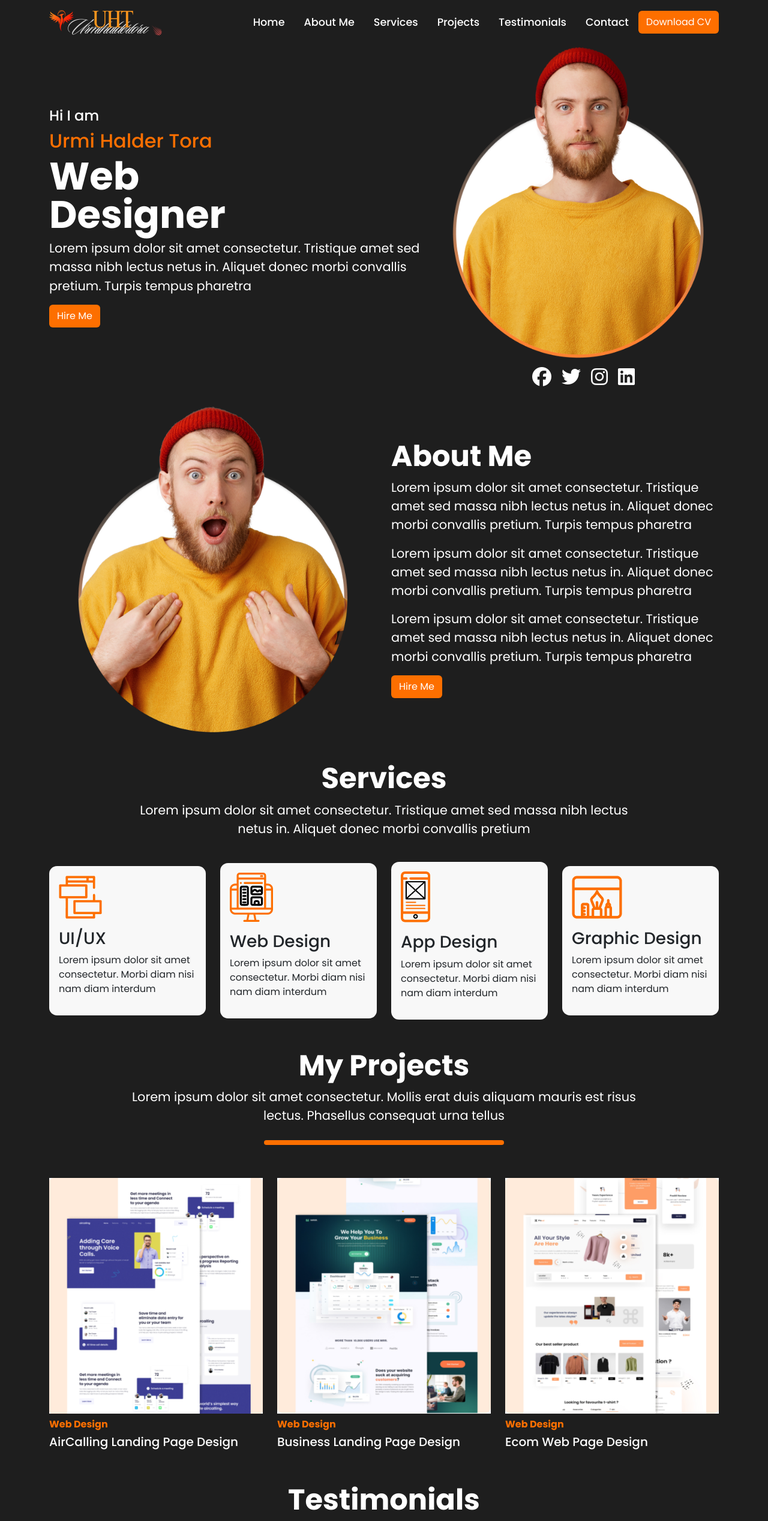
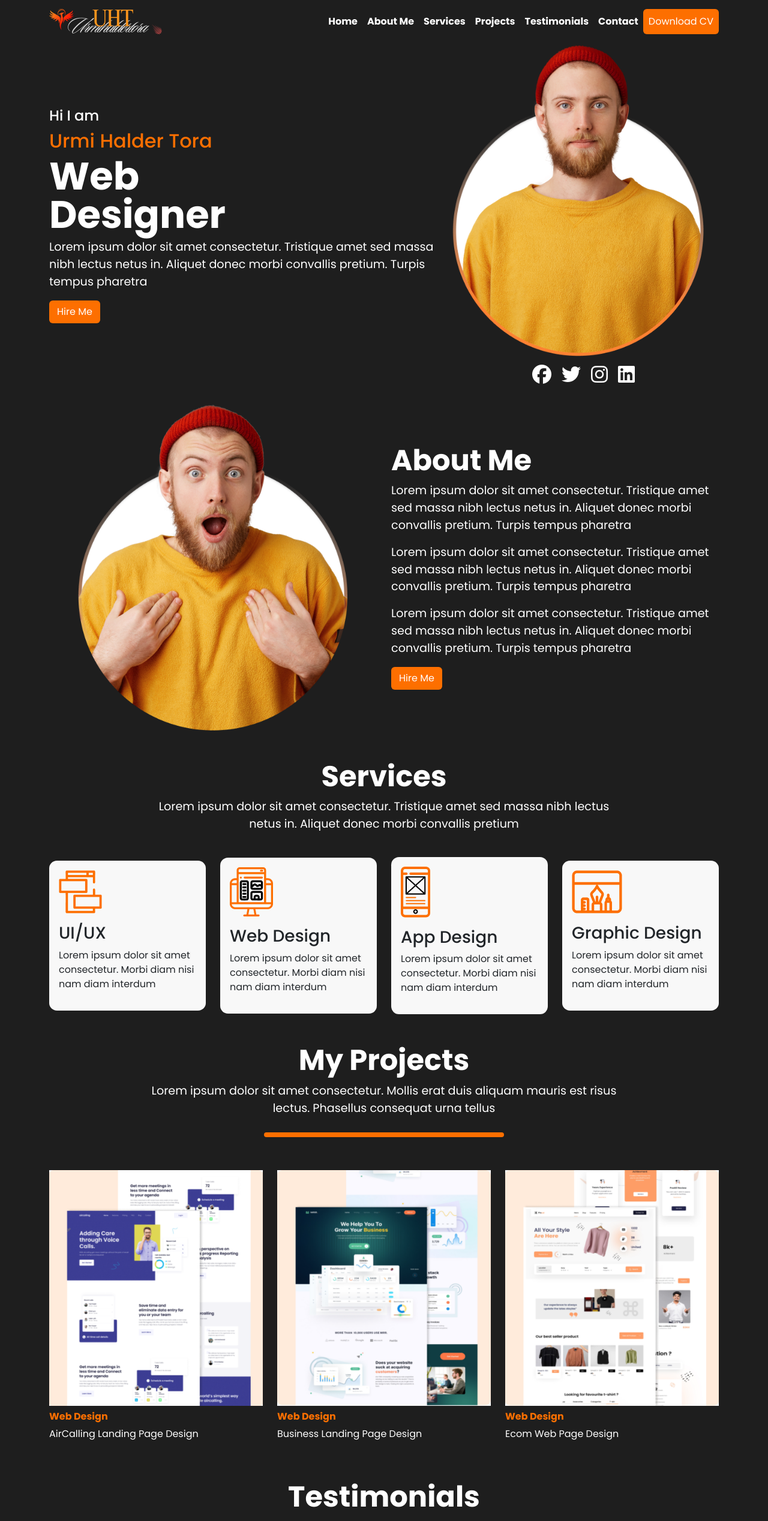
Before and after one commit to fireflyurmi/coder, a plain HTML site: page index.html in a window 1280 px wide. Shown: the top 2536 px of the page at 60% size. Drawn offline with Linux system fonts and the light colour scheme.

Commit message:
first commit

```diff
--- a/index.html
+++ b/index.html
@@ -28,25 +28,25 @@
           <div class="collapse navbar-collapse" id="navbarSupportedContent">
             <ul class="navbar-nav ms-auto mb-2 mb-lg-0">
               <li class="nav-item">
-                <a class="nav-link p-3" href="#hero_section">Home</a>
+                <a class="nav-link p-2" href="#hero_section">Home</a>
               </li>
               <li class="nav-item">
-                <a class="nav-link p-3" href="#about">About Me</a>
+                <a class="nav-link p-2" href="#about">About Me</a>
               </li>
               <li class="nav-item">
-                <a class="nav-link p-3" href="#services">Services</a>
+                <a class="nav-link p-2" href="#services">Services</a>
               </li>
               <li class="nav-item">
-                <a class="nav-link p-3" href="#projects">Projects</a>
+                <a class="nav-link p-2" href="#projects">Projects</a>
               </li>
               <li class="nav-item">
-                <a class="nav-link p-3" href="#testimonial">Testimonials</a>
+                <a class="nav-link p-2" href="#testimonial">Testimonials</a>
               </li>
               <li class="nav-item">
-                <a class="nav-link p-3" href="#contact">Contact</a>
+                <a class="nav-link p-2" href="#contact">Contact</a>
               </li>
             </ul>
-            <a href="#" class="btn my-bg">Download CV</a>
+            <a href="#" class="btn my-bg p-2">Download CV</a>
           </div>
         </div>
       </nav>
@@ -181,7 +181,7 @@
               </div>
               <div class="projects_text mt-2">
                 <h6>Web Design</h6>
-                <h5>AirCalling Landing Page Design </h5>
+                <p>AirCalling Landing Page Design </p>
               </div>
             </div>
             <div class="col-md-4">
@@ -190,7 +190,7 @@
               </div>
               <div class="projects_text mt-2">
                 <h6>Web Design</h6>
-                <h5>Business Landing Page Design </h5>
+                <p>Business Landing Page Design </p>
               </div>
             </div>
             <div class="col-md-4">
@@ -199,7 +199,7 @@
               </div>
               <div class="projects_text mt-2">
                 <h6>Web Design</h6>
-                <h5>Ecom Web Page Design  </h5>
+                <p>Ecom Web Page Design  </p>
               </div>
             </div>
           </div>
--- a/style.css
+++ b/style.css
@@ -10,8 +10,8 @@ body{
 }
 .nav_menu ul li a{
     color: #fff;
-    font-size: 1.1rem;
-    font-weight: 500;
+    font-size: 1rem;
+    font-weight: bold;
     transition: linear 0.4s;
 
 }
@@ -25,7 +25,7 @@ body{
     color: #fff;
 }
 .hero_section_content p{
-    font-size: 1.3rem;
+    font-size: 1.2rem;
     color: #fff;
 }
 .hero_section_content h2{
@@ -58,7 +58,7 @@ body{
     font-weight: bold;
 }
 .about_section_content p{
-    font-size: 1.3rem;
+    font-size: 1.2rem;
     color: #fff;
 }
 .services_top h2{
@@ -67,7 +67,7 @@ body{
     font-weight: bold;
 }
 .services_top p{
-    font-size: 1.3rem;
+    font-size: 1.2rem;
     color: #fff;
 }
 .services_card{
@@ -81,7 +81,7 @@ body{
     font-weight: bold;
 }
 .projects_top p{
-    font-size: 1.3rem;
+    font-size: 1.2rem;
     color: #fff;
 }
 .h_line{
@@ -95,7 +95,7 @@ body{
     color: #FD6F00;
     font-weight: bold;
 }
-.projects_text h5{
+.projects_text p{
     color: #fff;
 }
 .test_top h2{
@@ -104,11 +104,11 @@ body{
     font-weight: bold;
 }
 .test_top p{
-    font-size: 1.3rem;
+    font-size: 1.2rem;
     color: #fff;
 }
 .text_content_right p{
-    font-size: 1.3rem;
+    font-size: 1.2rem;
 }
 .text_content_right b{
     color: #FD6F00;
@@ -124,7 +124,7 @@ body{
     font-weight: bold;
 }
 .contact_top p{
-    font-size: 1.3rem;
+    font-size: 1.2rem;
     color: #fff;
 }
 #terminal{
@@ -170,7 +170,7 @@ body{
 }
 .bottom p{
     color: #fff;
-    font-size: 1.3rem;
+    font-size: 1.2rem;
     font-weight: 600;
 }
 .bottom a{
```
